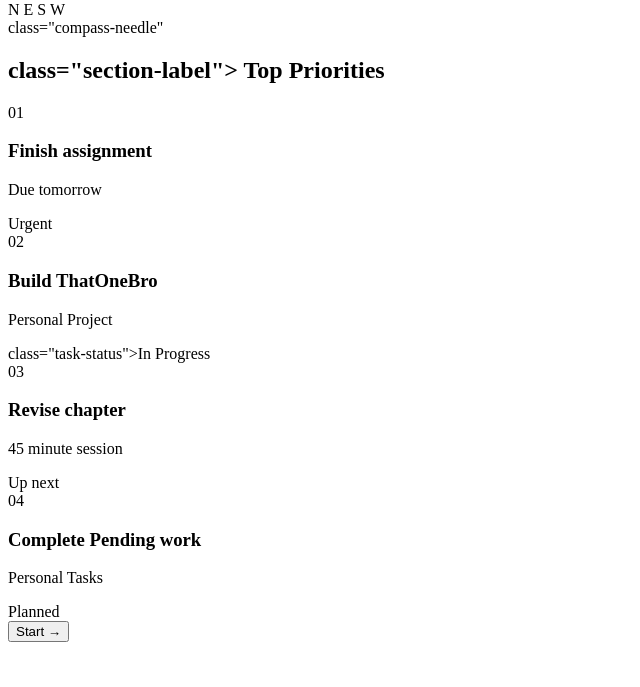
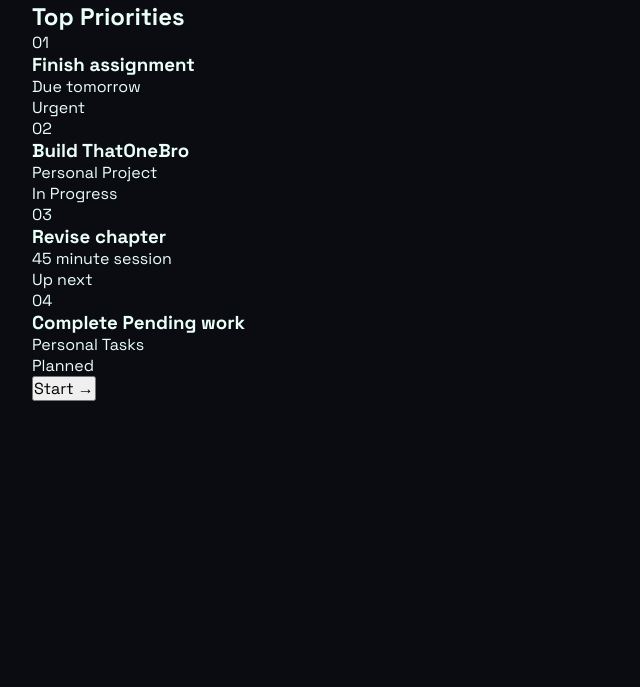
Before and after one commit to sg01-stack/ThatOneGuy, a plain HTML site: page index.html in a window 1280 px wide. Shown: the part 113-800 px from the top of the page, without its empty margins (0-640 px from the left). Drawn offline with Linux system fonts and the light colour scheme.

Commit message:
fixed the html code and made a css foundation

```diff
--- a/index.html
+++ b/index.html
@@ -1,63 +1,64 @@
 <!DOCTYPE html>
 <html lang="en">
+
 <head>
     <meta charset="UTF-8">
     <meta name="viewport" content="width=device-width, initial-scale=1.0">
     <title>ThatOneGuy</title>
-    <link rel="stylesheet" href="styles.css">
+    <link rel="stylesheet" href="style.css">
     <script src="script.js" defer></script>
 </head>
 
-<body
+<body>
 
     <div id="app">
-        <header class ="app-header">
+        <header class="app-header">
             <div class="brand">
                 <h1>ThatOneBro<span>.</span></h1>
                 <p>Procrastinated?Bro's Got ya!</p>
+            </div>
+            <div class="compass" aria-hidden="true">
             <div class="compass-ring">
-                <span class = "north">N</span>
-                <span class = "east">E</span>
-                <span class = "south">S</span>
-                  <span class = "west">W</span>
+                <span class="north">N</span>
+                <span class="east">E</span>
+                <span class="south">S</span>
+                <span class="west">W</span>
+
+                <div class="compass-needle"></div>
             </div>
-            </div>class="compass-needle"<div>
-
         </div>
-            <div>
-                  <header>
-                    <main id="dashboard"
-                    class="screen">
+        </header>
+        <main id="dashboard" class="screen">
             <section class="priorities">
-                        <h2>class="section-label">
+                <h2 class="section-label">
                     Top Priorities
                 </h2>
 
-                        <div clas="priority-grid">
-                            <article class="task card urgent">
+                <div class="priority-grid">
+                    <article class="task-card urgent">
                         <span class="task-number">01</span>
                         <h3>Finish assignment</h3>
-                            </p> Due tomorrow</p>
+                        <p> Due tomorrow</p>
                         <span class="task-status">Urgent</span>
                     </article>
 
-                            <article class="task card">
+                    <article class="task-card">
                         <span class="task-number">02</span>
                         <h3>Build ThatOneBro</h3>
                         <p>Personal Project</p>
-                                class="task-status">In Progress</span>
+                        <span class="task-status">In Progress</span>
                     </article>
 
-                        </article "class=task card">
+                    <article class="task-card">
                         <span class="task-number">03</span>
                         <h3>Revise chapter </h3>
 
-                            </div>
-                            <p>45 minute session  </p>
-                            <span class=""task status">Up next</span>
+
+                        <p>45 minute session </p>
+                        <span class="task-status">Up next</span>
                     </article>
 
-                           <article class ="task card">
+                    <article class="task-card">
                         <span class="task-number">04</span>
                         <h3>Complete Pending work</h3>
                         <p>Personal Tasks</p>
@@ -72,29 +73,21 @@
 
             <button id="start-button" type="button">
                 <span>Start</span>
-                    <span class ="arrow"
-                    aria-hidden="true">→</span>
+                <span class="arrow" aria-hidden="true">→</span>
             </button>
 
         </main>
         <section id="chat-screen" class="screen" hidden>
-           <button id="back button" type="button">
+            <button id="back-button" type="button">
                 ←Back
             </button>
-            <div id ="chat-messages"
-            aria-live="polite">
+            <div id="chat-messages" aria-live="polite">
                 <h2>Hey Bro</h2>
                 <p>How's it going t'day?</p>
             </div>
             <form id="chat-form">
-                    <input
-                       id ="chat-input"
-                       type="text"
-                       placeholder="Talk to Bro..."
-                       aria-label="your message "
-                       autocomplete="off"
-                       required
-                       >
+                <input id="chat-input" type="text" placeholder="Talk to Bro..." aria-label="your message "
+                    autocomplete="off" required>
                 <button type="submit">Send</button>
 
             </form>
@@ -102,4 +95,5 @@
         </section>
     </div>
 </body>
+
 </html>
--- a/style.css
+++ b/style.css
@@ -0,0 +1,40 @@
+@import url('https://fonts.googleapis.com/css2?family=Caveat:wght@400;600;700&family=Great+Vibes&family=JetBrains+Mono&family=Space+Grotesk:wght@400;500;600;700&display=swap');
+:root {
+    --background: #0b0c12;
+    --surface: #13171e;
+    --cyan : #0ce5cc;
+    --yellow : #f3d85e;
+    --text-primary : #eafff8;
+    --text-muted : #829692;
+    --radius : 16px;
+    --transition :350ms;
+
+
+}
+
+* {
+    margin: 0;
+    padding: 0;
+    box-sizing: border-box;
+
+}
+
+body{
+    background: var(--background);
+    color: var(--text-primary);
+    font-family:'Space Grotesk', sans-serif;
+    min-height: 100vh;
+}
+
+[hidden] {
+    display: none !important;
+}
+button {
+    font:inherit;
+    cursor: pointer;
+
+}
+
+#app { min-height: 100vh;
+         padding: 32px;
+        }
```
Lines whose indentation alone changed are shown as unchanged.
